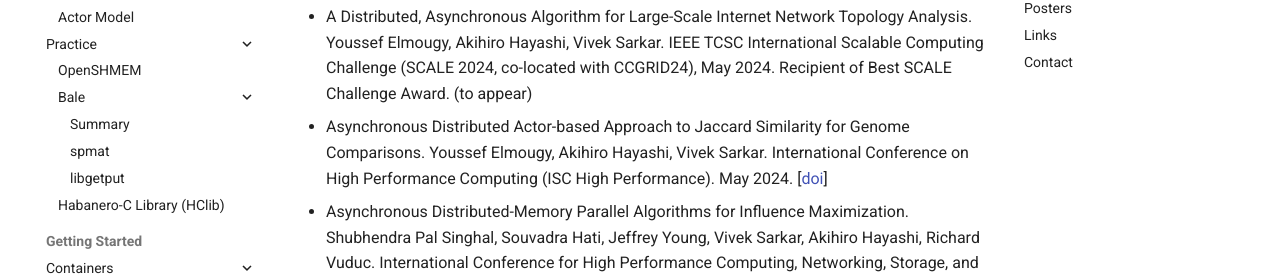
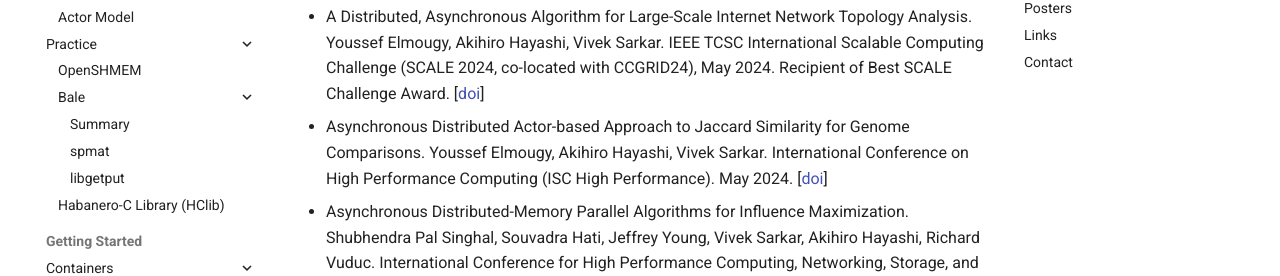
Before and after one commit to ahayashi/hclib-actor, an MkDocs documentation site: the page built from doc/markdowns/index.md, in a window 1280 px wide and 900 px high, scrolled down 782 px. Shown: the part 253-529 px from the top of the window. Built offline with MkDocs 1.6.1 and Material for MkDocs 9.7.7, drawn with Linux system fonts in a browser that asks for light colours; comment, search, counter and statistics services are not loaded.

Commit message:
Update index.md

```diff
--- a/doc/markdowns/index.md
+++ b/doc/markdowns/index.md
@@ -16,7 +16,7 @@ This document describes an actor/selector-based C/C++ programming systems for di
 ### Applications
 * Highly Scalable Large-Scale Asynchronous Graph Processing using Actors. Youssef Elmougy, Akihiro Hayashi, Vivek Sarkar. IEEE TCSC International Scalable Computing Challenge (SCALE 2023, co-located with CCGRID23), May 2023. Recipient of Best SCALE Challenge Award. [[doi](https://ieeexplore.ieee.org/document/10181177), [video](https://youtu.be/fMSbSHhsW0o)]
 
-* A Distributed, Asynchronous Algorithm for Large-Scale Internet Network Topology Analysis. Youssef Elmougy, Akihiro Hayashi, Vivek Sarkar. IEEE TCSC International Scalable Computing Challenge (SCALE 2024, co-located with CCGRID24), May 2024. Recipient of Best SCALE Challenge Award. (to appear)
+* A Distributed, Asynchronous Algorithm for Large-Scale Internet Network Topology Analysis. Youssef Elmougy, Akihiro Hayashi, Vivek Sarkar. IEEE TCSC International Scalable Computing Challenge (SCALE 2024, co-located with CCGRID24), May 2024. Recipient of Best SCALE Challenge Award. [[doi](https://doi.org/10.1109/CCGrid59990.2024.00080)]
 
 * Asynchronous Distributed Actor-based Approach to Jaccard Similarity for Genome Comparisons. Youssef Elmougy, Akihiro Hayashi, Vivek Sarkar. International Conference on High Performance Computing (ISC High Performance). May 2024. [[doi](https://doi.org/10.23919/ISC.2024.10528922)]
 
```
